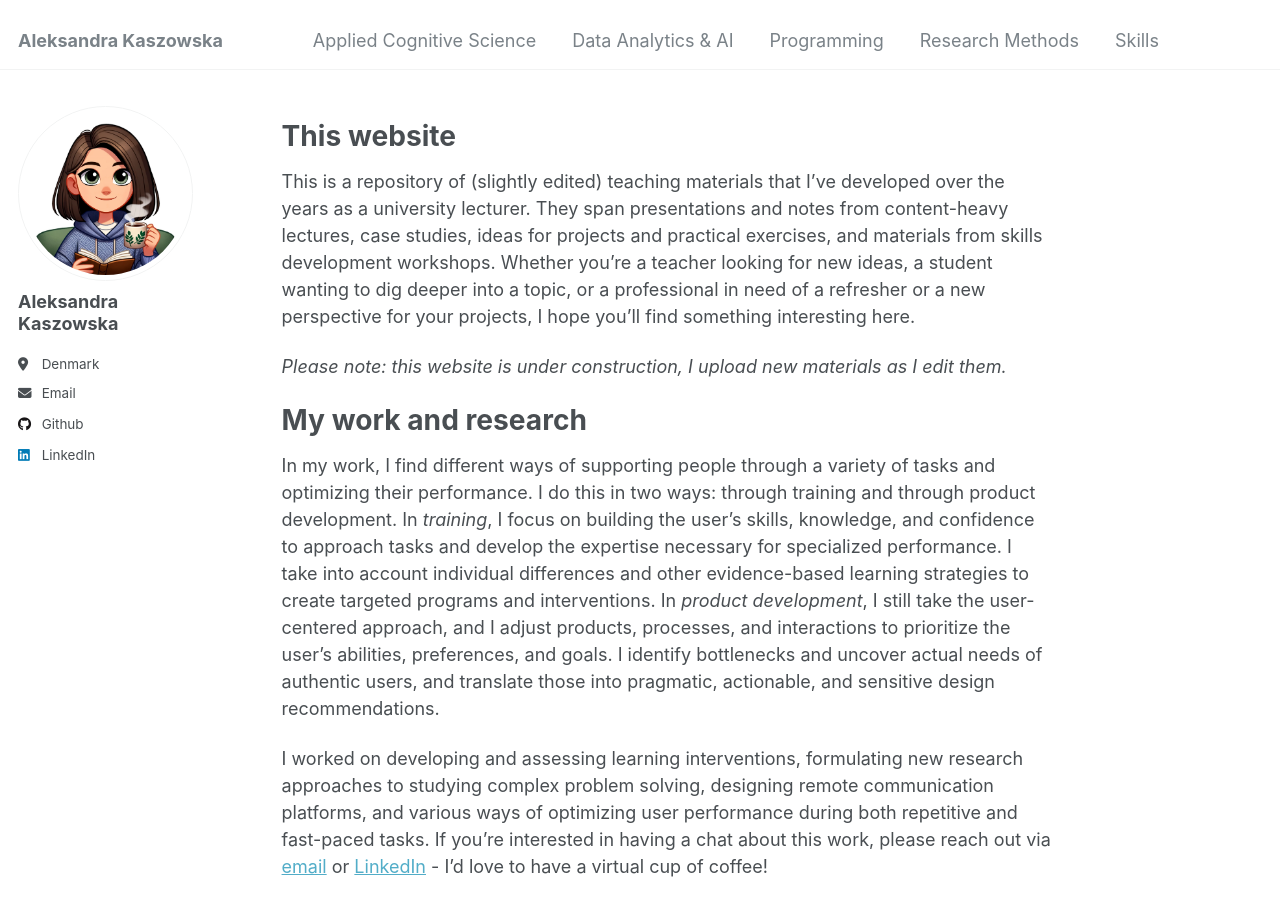
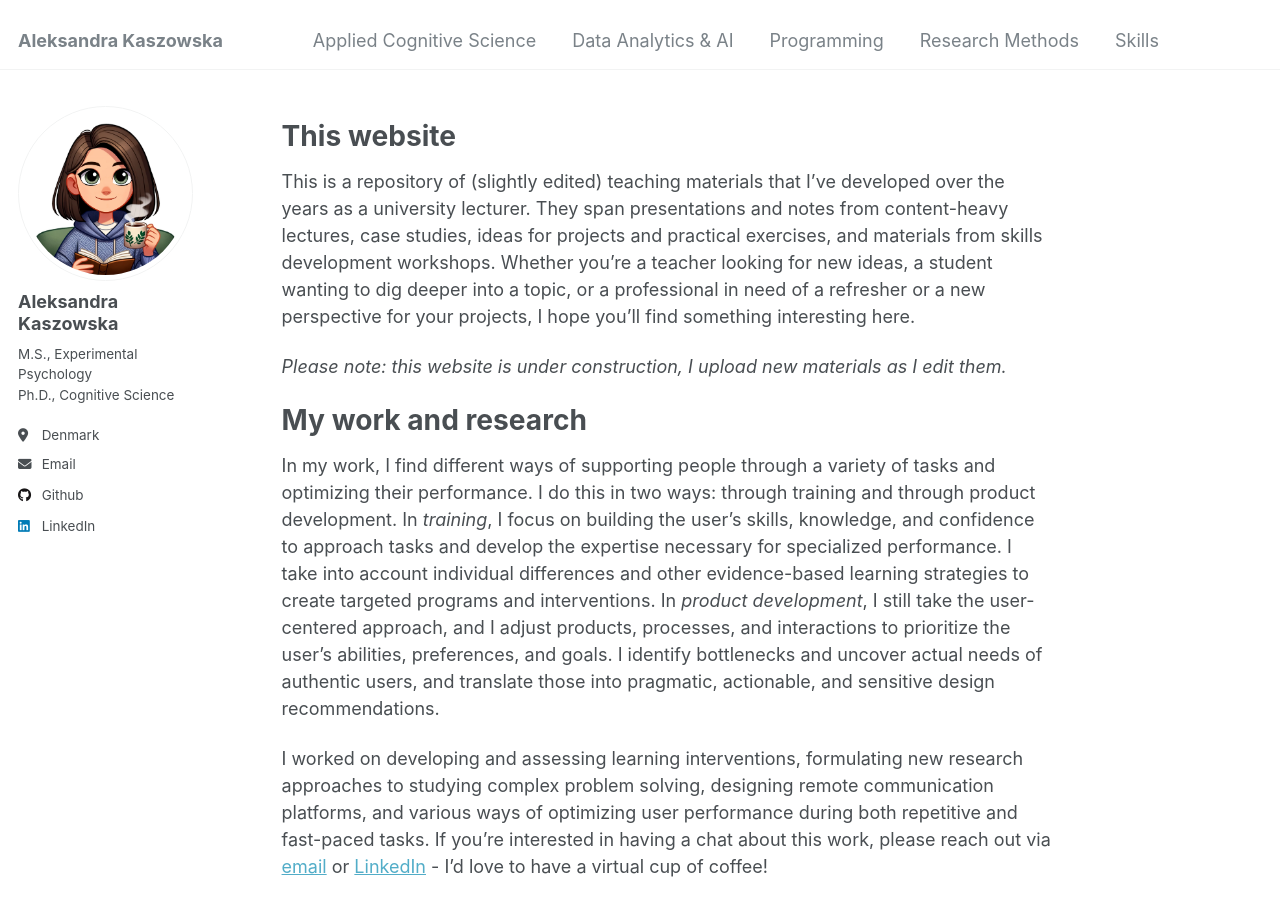
Before and after one commit to akaszowska/akaszowska.github.io, a Jekyll site: the page built from _pages/about.md, in a window 1280 px wide and 900 px high. Built offline with Jekyll 4.4.1, drawn with Linux system fonts in a browser that asks for light colours.

Commit message:
Update _config.yml

```diff
--- a/_config.yml
+++ b/_config.yml
@@ -24,7 +24,7 @@ author:
   avatar           : "profile.png"
   name             : "Aleksandra Kaszowska"
   pronouns         : # example: "she/her"
-  bio              : " " # short bio for the left-hand column, can use <br> to make spaces
+  bio              : "M.S., Experimental Psychology<br>Ph.D., Cognitive Science" # short bio for the left-hand column, can use <br> to make spaces
   location         : "Denmark"
   employer         : # employer
   uri              : # URL
```
